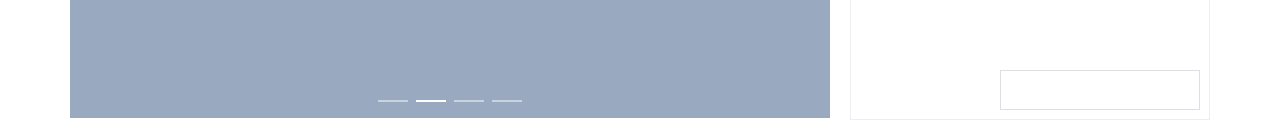
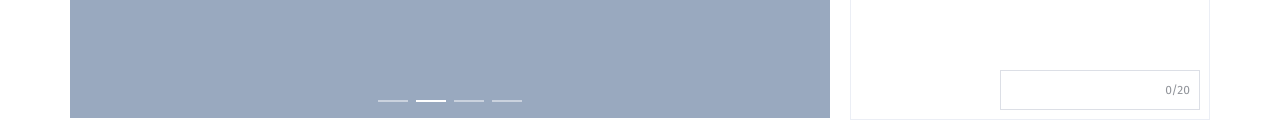
Before and after one commit to segment-oj/segmentoj-frontend, a Vue app: page / in a window 1280 px wide. Both pictures are taken after a click on the button 1180 px from the left and 352 px from the top of the page. Shown: the part 262-401 px from the top of the page. Built offline with nearby package versions, Linux system fonts and the light colour scheme; what vue-katex, vue-unique-id would draw is missing.

Commit message:
[fix] max todo name size

```diff
--- a/src/components/home/todo.vue
+++ b/src/components/home/todo.vue
@@ -5,6 +5,8 @@
       v-model="new_todo_item_name"
       @blur="complete_add"
       class="todo-item-edit-input todo-add-item high-zindex"
+      maxlength="20"
+      show-word-limit
     ></el-input>
     <el-button
       v-else
@@ -31,6 +33,8 @@
               v-if="show_edit == i"
               @blur="edit_item(i)"
               v-model="new_todo_item_name"
+              maxlength="20"
+              show-word-limit
             ></el-input>
             <span v-else class="inline-item-left todo-item-content" @click="show_edit_item(i)">
               {{ item.name }}
```
